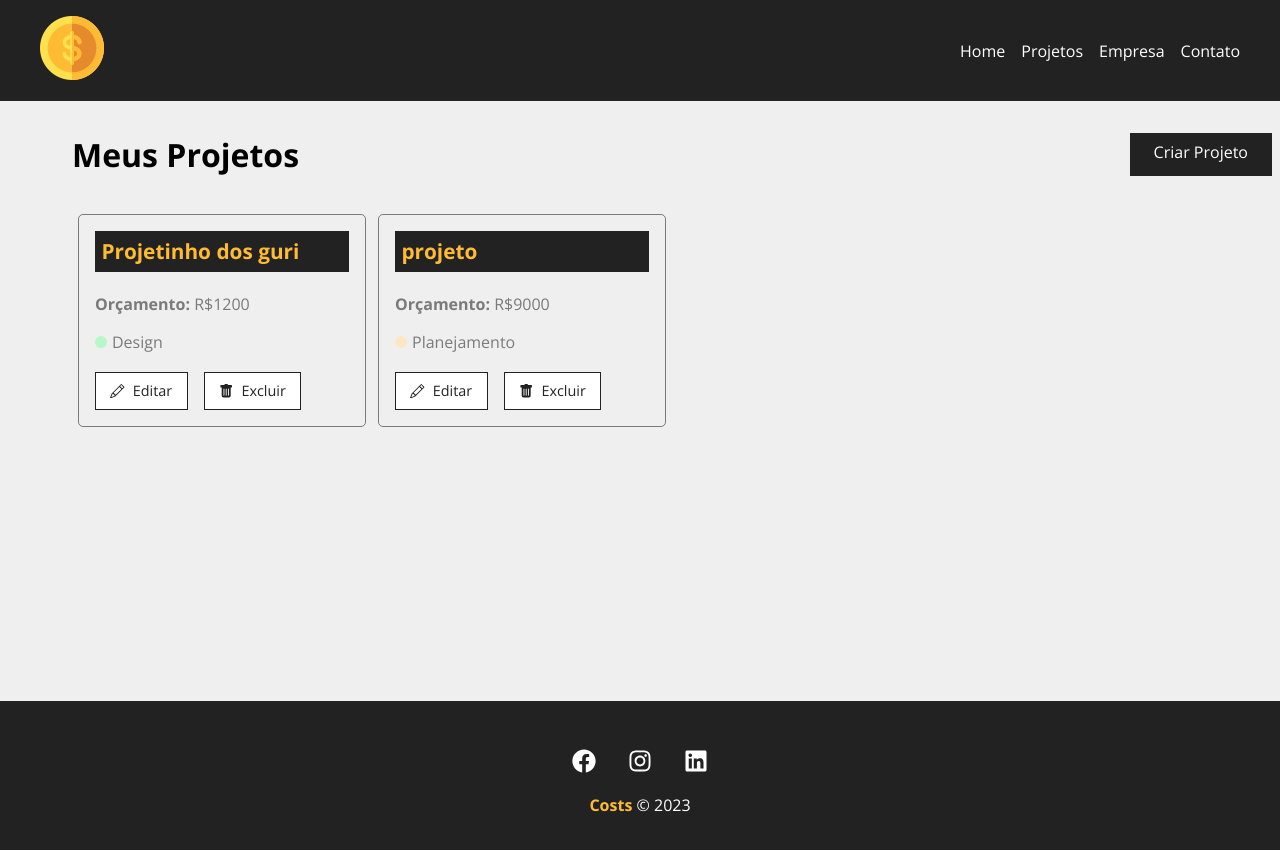
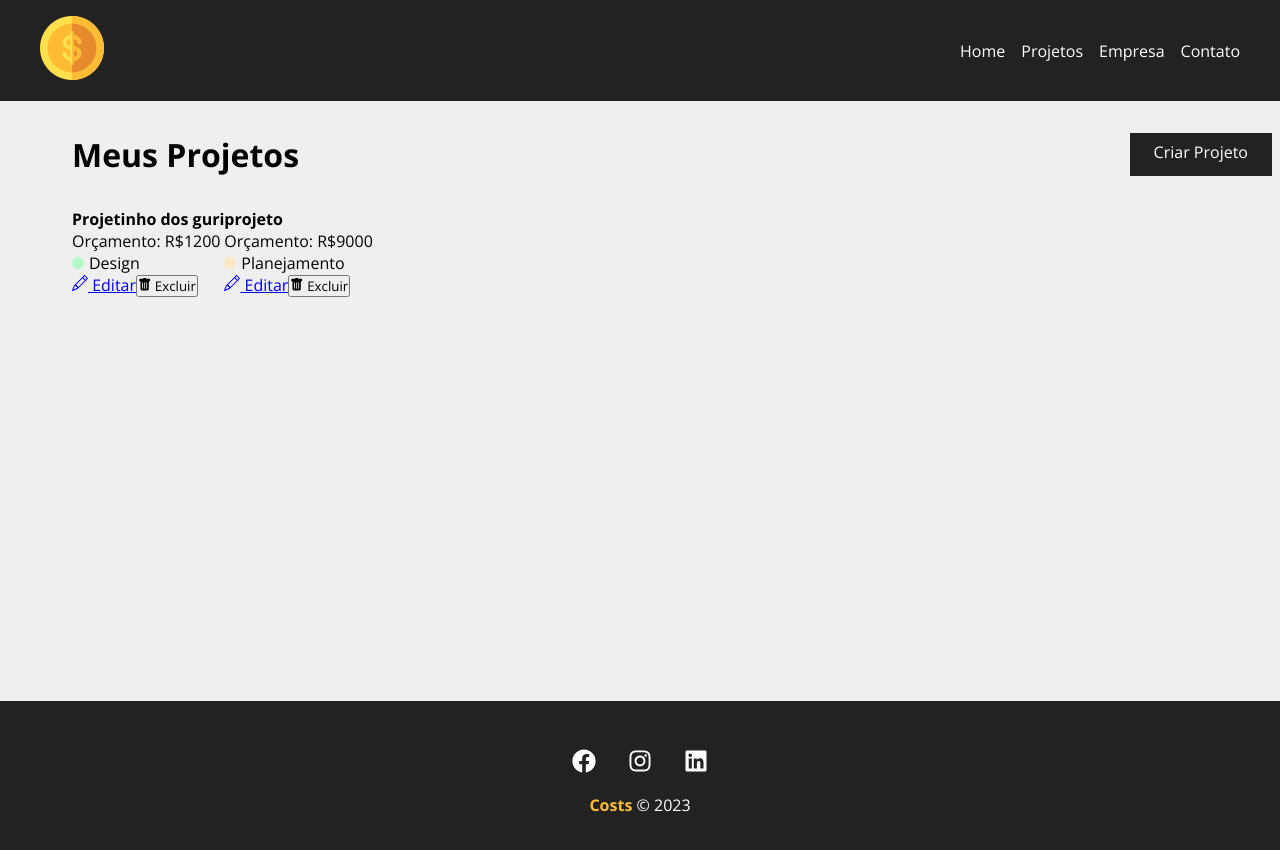
Before and after one commit to Erickmarlon006/Costs, a React (Create React App) app: page /projects in a window 1280 px wide. Shown: the top 850 px of the page. Built offline with nearby package versions, Linux system fonts and the light colour scheme; data requests are answered from the project's data file; the HTML template or start-up script is replaced by a standard one.

Commit message:
Cards dos projetos

```diff
--- a/src/components/project/ProjectCard.jsx
+++ b/src/components/project/ProjectCard.jsx
@@ -7,7 +7,7 @@ function ProjectCard({ id, name, budget, category, handleRemove }) {
     handleRemove(id)
   }
   return (
-    <div className={styles.product_card}>
+    <div className={styles.project_card}>
       <h4>{name}</h4>
       <p>
         <span>Orçamento:</span> R${budget}
@@ -20,7 +20,7 @@ function ProjectCard({ id, name, budget, category, handleRemove }) {
         ></span>
         {category}
       </p>
-      <div className={styles.product_card_actions}>
+      <div className={styles.project_card_actions}>
         <Link to={`/project/${id}`}>
           <BsPencil /> Editar
         </Link>
```
